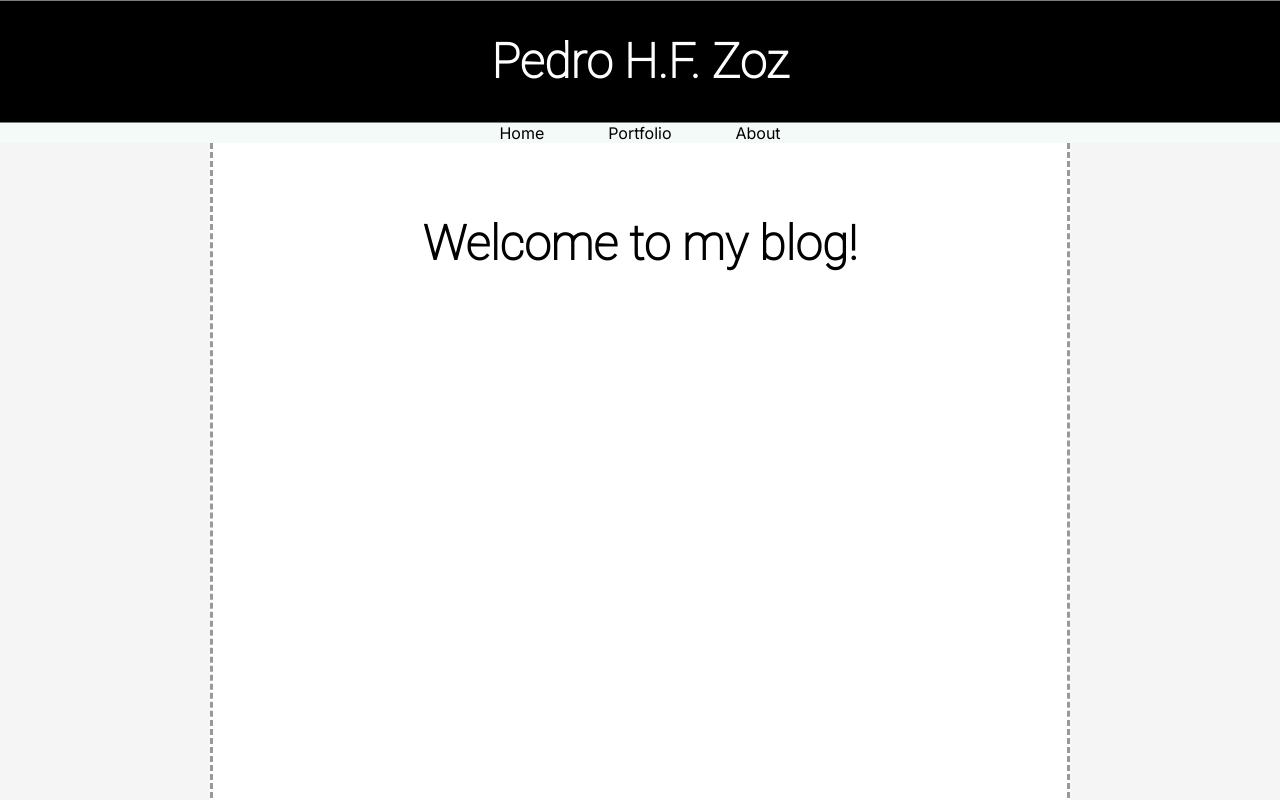
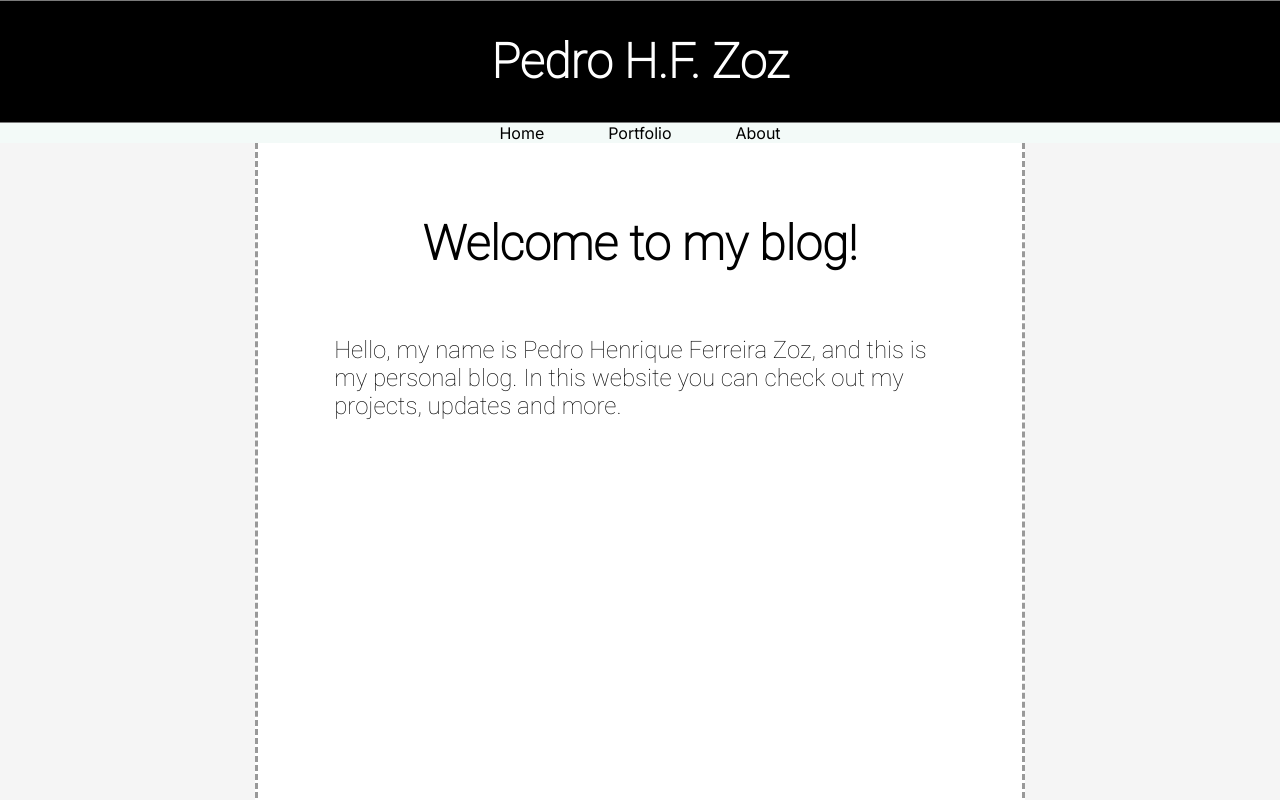
Before and after one commit to Pfzoz/z-portfolio, a Next.js app: page / in a window 1280 px wide. Built offline with nearby package versions, Linux system fonts and the light colour scheme.

Commit message:
welcome-layout

```diff
--- a/components/home/index/IndexRow.tsx
+++ b/components/home/index/IndexRow.tsx
@@ -1,17 +1,33 @@
 "use client";
 
-import { useState } from "react";
+import { useEffect, useState } from "react";
 import styles from "./index.module.css";
 
 export default function IndexRow() {
   const [open, setOpen] = useState(false);
+  const [indexes, setIndexes] = useState(<></>);
+
+  useEffect(() => {
+    const h2s = document.querySelectorAll("h2");
+    const indexesArray = [<></>];
+    indexesArray.pop();
+    h2s.forEach((value) => {
+      indexesArray.push(
+        <h3 onClick={() => value.scrollIntoView({ behavior: "smooth" })}>
+          {value.textContent}
+        </h3>
+      );
+    });
+    setIndexes(<>{indexesArray}</>);
+  }, []);
 
   return (
     <>
       <div
         id="indexRow"
         className={`${styles.default} ${open ? styles.open : ""}`}
-      ></div>
+      >
+      </div>
       <button className={styles.openButton} onClick={() => setOpen(!open)} />
     </>
   );
--- a/components/home/index/index.module.css
+++ b/components/home/index/index.module.css
@@ -2,6 +2,7 @@
     display: flex;
     flex-direction: column;
     flex-grow: 1;
+    width: 20%;
     background-color: whitesmoke;
 }
 
--- a/components/home/middle-row/middle-row.module.css
+++ b/components/home/middle-row/middle-row.module.css
@@ -2,6 +2,7 @@
   display: flex;
   flex-direction: column;
   flex-grow: 2;
+  width: 60%;
   background-color: white;
   border-right: 0.2rem dashed rgba(0, 0, 0, 0.4);
   border-left: 0.2rem dashed rgba(0, 0, 0, 0.4);
--- a/components/home/middle-row/welcome-section/WelcomeSection.tsx
+++ b/components/home/middle-row/welcome-section/WelcomeSection.tsx
@@ -1,9 +1,10 @@
 import styles from "./welcome-section.module.css";
-
+import contents from "./contents";
 export default function WelcomeSection() {
   return (
     <section className={styles.default}>
       <h2>Welcome to my blog!</h2>
+      <p className={styles.paragraphText}>{contents["welcome-section"]["description"]}</p>
     </section>
   );
 }
--- /dev/null
+++ b/components/home/middle-row/welcome-section/contents.ts
@@ -0,0 +1,8 @@
+const contents = {
+    "welcome-section": {
+        "title": "Welcome to my blog!",
+        "description": "Hello, my name is Pedro Henrique Ferreira Zoz, and this is my personal blog. In this website you can check out my projects, updates and more."
+    }
+};
+
+export default contents;
--- a/components/home/middle-row/welcome-section/welcome-section.module.css
+++ b/components/home/middle-row/welcome-section/welcome-section.module.css
@@ -1,4 +1,13 @@
 .default {
+    display: flex;
+    flex-direction: column;
     margin-top: 1em;
     font-size: 2em;
+    height: fit-content;
+    align-items: center;
 }
+
+.paragraphText {
+    font-size: 1.5rem;
+    width: 80%;
+}
--- a/components/home/right-row/right-row.module.css
+++ b/components/home/right-row/right-row.module.css
@@ -2,6 +2,7 @@
   display: flex;
   flex-direction: column;
   flex-grow: 1;
+  width: 20%;
   background-color: whitesmoke;
 }
 
--- /dev/null
+++ b/src/app/about/page.tsx
@@ -0,0 +1,3 @@
+export default function About() {
+    return <>This page is under construction! ;/</>;
+}
--- /dev/null
+++ b/src/app/portfolio/page.tsx
@@ -0,0 +1,3 @@
+export default function Portfolio() {
+    return <>This page is under construction! ;/</>;
+}
```
